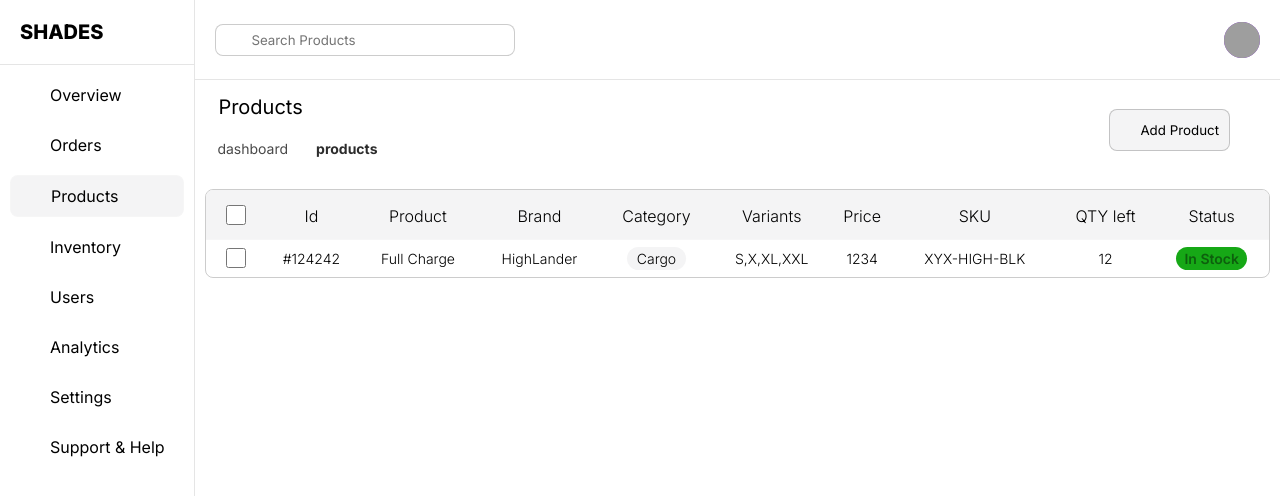
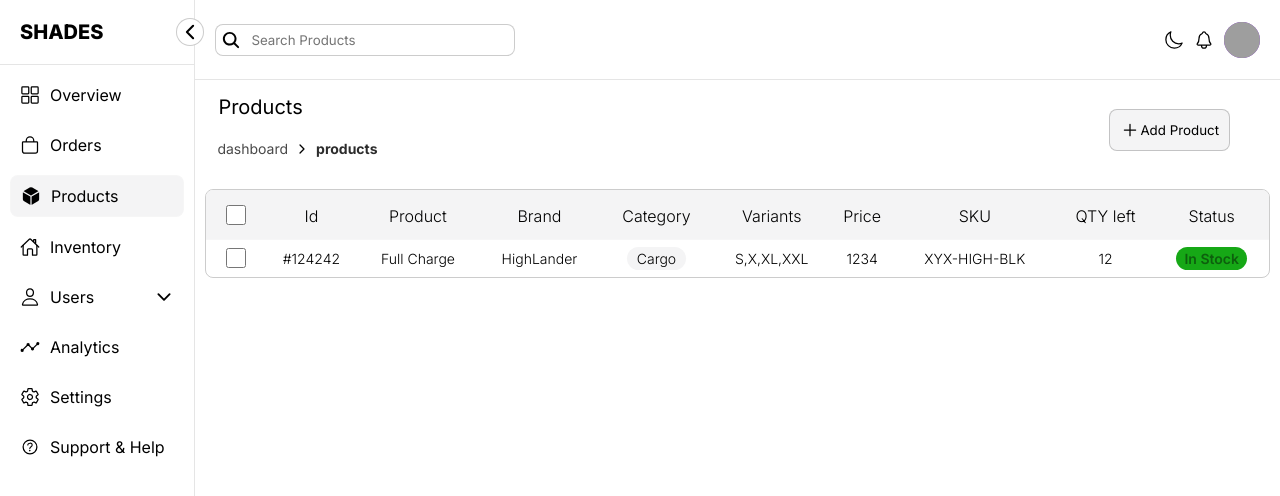
Before and after one commit to shades-of-prakash/shades-e-commerce, a React (Vite) app in the folder frontend/: page /dashboard/products in a window 1280 px wide. Shown: the top 496 px of the page. Built offline with nearby package versions, Linux system fonts and the light colour scheme; grey boxes are pictures that could not be loaded.

Commit message:
modified sidemenu layout

```diff
--- a/frontend/src/components/Sidemenu.jsx
+++ b/frontend/src/components/Sidemenu.jsx
@@ -40,13 +40,14 @@ const Sidemenu = () => {
 
     const contextValue = useMemo(
         () => ({ isExpanded, setIsExpanded, activeId, setActiveId }),
-        [isExpanded, activeId]
+        [isExpanded, activeId],
     );
 
     return (
         <SidemenuContext.Provider value={contextValue}>
             <div
-                className={`sidemenu ${isExpanded ? "" : "sideMenuCollapsed"}`}>
+                className={`sidemenu ${isExpanded ? "" : "sideMenuCollapsed"}`}
+            >
                 <div className="logo_container">
                     <h1 className="logop">{isExpanded ? "SHADES" : "S"}</h1>
                     <ion-icon
@@ -97,7 +98,8 @@ const MenuItem = React.memo(({ category, isSubMenu }) => {
                 className={`${isSubMenu ? "subMenuItem" : "menuItem"} ${
                     isActive ? "menuItemActive" : ""
                 }`}
-                onClick={handleClick}>
+                onClick={handleClick}
+            >
                 <Link
                     to={`/dashboard/${path}`}
                     style={{
@@ -105,7 +107,9 @@ const MenuItem = React.memo(({ category, isSubMenu }) => {
                         textDecoration: "none",
                         width: "100%",
                         padding: "10px",
-                    }}>
+                    }}
+                    className="flex-space"
+                >
                     <div className="category">
                         <ion-icon
                             rel="preload"
--- a/frontend/src/hooks/UseTheme.jsx
+++ b/frontend/src/hooks/UseTheme.jsx
@@ -4,13 +4,13 @@ const ThemeContext = createContext();
 
 export const ThemeProvider = ({ children }) => {
   const [isDark, setIsDark] = useState(false);
-
   useEffect(() => {
     const darkModeMediaQuery = window.matchMedia(
-      "(prefers-color-scheme: dark)"
+      "(prefers-color-scheme: dark)",
     );
+    console.log(darkModeMediaQuery);
     setIsDark(darkModeMediaQuery.matches);
-
+    console.log(setIsDark);
     const handleChange = (e) => setIsDark(e.matches);
     darkModeMediaQuery.addEventListener("change", handleChange);
 
--- a/frontend/src/styles/dashBoard.css
+++ b/frontend/src/styles/dashBoard.css
@@ -58,7 +58,6 @@
     margin-bottom: 10px;
     cursor: pointer;
 }
-
 .menuItem .category p {
     color: var(--secondary-color);
     white-space: nowrap;
@@ -126,7 +125,10 @@ ion-icon {
     border-radius: 8px;
     color: var(--secondary-color);
 }
+.subMenu .subMenuItem a .category p{
+    color:var(--secondary-color);
 
+}
 .subMenuItem:hover {
     color: var(--secondary-color);
 }
```
